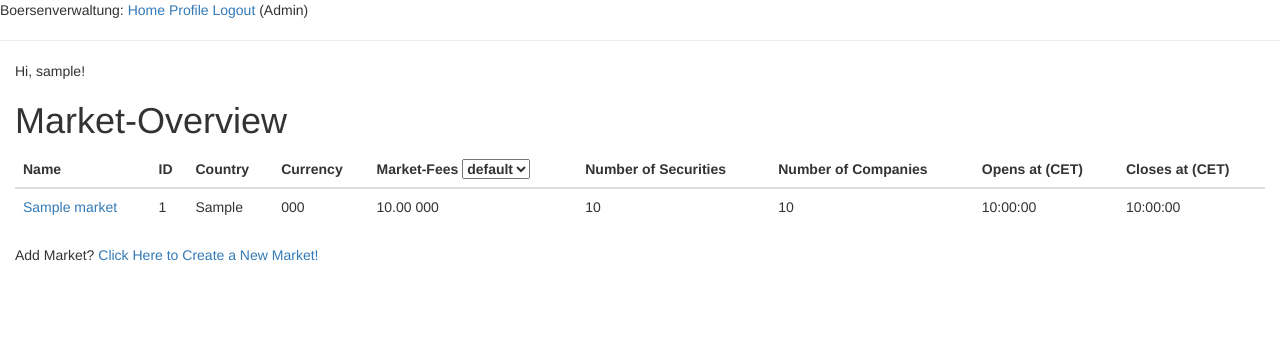
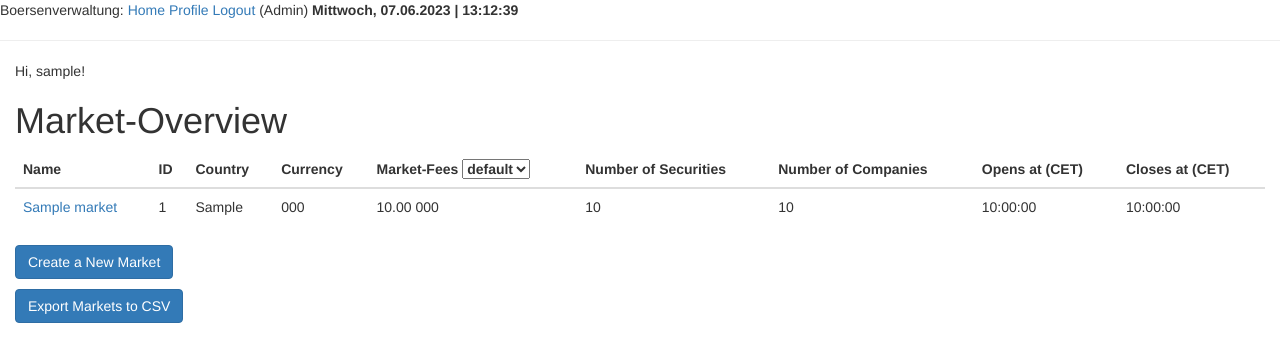
Before and after one commit to knolukas/boersenverwaltung, a Flask app: page / in a window 1280 px wide. Shown: the top 362 px of the page. Run offline with Flask 3, Linux system fonts and the light colour scheme; a user stored in the database is signed in; tables that the repository leaves empty hold one stand-in row (values such as "Sample post"); some libraries are stand-ins or nearby versions.

Commit message:
CSV Export erfolgreich

```diff
--- a/app/models.py
+++ b/app/models.py
@@ -78,7 +78,7 @@ class Currency(db.Model):
 
 class Offer(db.Model):
     security_id = Column(Integer, nullable=False, primary_key=True)
-    market_id = Column(Integer, nullable=False, primary_key=True)
+    market_id = Column(Integer, ForeignKey('market.market_id', name='fk_offer_market_id'), nullable=False, primary_key=True)
     amount = Column(Integer, nullable=False)
 
     def __repr__(self):
--- a/app/routes.py
+++ b/app/routes.py
@@ -1,10 +1,15 @@
+import csv
+import io
 import json
 
+import pandas as pd
 import requests
+from sqlalchemy import select, column
+from sqlalchemy.orm import query
 
 from app import app, db
 from app.forms import LoginForm, RegistrationForm, EditProfileForm, PostForm, CreateNewMarketForm
-from flask import render_template, flash, redirect, url_for, request, jsonify
+from flask import render_template, flash, redirect, url_for, request, jsonify, Response
 from flask_login import current_user, login_user, logout_user
 from app.models import User, Post, Market, Transactions, Offer, Currency
 from flask_login import login_required
@@ -12,6 +17,11 @@ from werkzeug.urls import url_parse
 from datetime import datetime
 
 import sqlite3
+
+
+@app.context_processor
+def inject_datetime():
+    return {'current_time': datetime.utcnow()}
 
 
 @app.route('/', methods=['GET', 'POST'])
@@ -152,7 +162,7 @@ def time_to_string(time_obj):
 def market(market_id):
     market = Market.query.filter_by(market_id=market_id).first_or_404()
     transactions = Transactions.query \
-        .filter_by(market_id=market_id)\
+        .filter_by(market_id=market_id) \
         .order_by(Transactions.transaction_id.desc()) \
         .limit(10) \
         .all()
@@ -243,7 +253,7 @@ def buy(market_id):
 
     if get_security_info.status_code == 200:
         get_data = get_security_info.json()
-        #print(get_data)
+        # print(get_data)
         for get_entry in get_data:
             security_price = get_entry['price']
 
@@ -294,7 +304,7 @@ def sell(market_id):
 
     if get_security_info.status_code == 200:
         get_data = get_security_info.json()
-        #print(get_data)
+        # print(get_data)
         for get_entry in get_data:
             security_price = get_entry['price']
 
@@ -389,6 +399,41 @@ def get_currencies():
     db.session.commit()
     return '', 200
 
+#.label('id_market')
+@app.route('/markets/create_csv')
+def create_csv():
+    data = db.session.query(Market.market_name, Market.market_id, Offer.amount,
+                            Offer.security_id) \
+        .join(Offer, Market.market_id == Offer.market_id, isouter=True)
+    results = data.all()
+
+
+    csv_buffer = io.StringIO()
+    csv_writer = csv.writer(csv_buffer)
+
+    csv_writer.writerow([
+        'Market Name',
+        'Market ID',
+        'Amount',
+        'Security ID'
+    ])
+
+    for result in results:
+        csv_writer.writerow([
+            result.market_name,
+            result.market_id,
+            result.amount,
+            result.security_id
+        ])
+
+    csv_text = csv_buffer.getvalue()
+
+    return Response(
+        csv_text,
+        mimetype='text/csv',
+        headers={'Content-disposition': 'attachment; filename=data.csv'}
+    )
+
 
 @app.route('/firmen/wertpapiere/<market_id>', methods=['GET'])
 # @login_required
@@ -414,9 +459,6 @@ def securities_info(market_id):
     ), 200
 
 
-
-
-
 @app.route('/firmen/wertpapier/<security_id>/kauf', methods=['PUT'])
 # Info ausgabe wenn Wertpapier gekauft wurde
 def sold_info(security_id):
--- a/app/templates/base.html
+++ b/app/templates/base.html
@@ -5,14 +5,9 @@
     {{ super() }}
 {% endblock %}
 
+
 <!DOCTYPE html>
 <html>
-<style>
-    .custom-container a{
-      font-size: 5px;
-      padding: 10px;
-    }
-  </style>
 
 {% block head %}
     {{ super() }}
@@ -25,6 +20,33 @@
 {% endblock %}
 
 {% block body %}
+     {% block scripts %}
+        {{ super() }}
+        <script>
+            function updateTime() {
+                var currentTime = new Date();
+                var hours = ('0' + currentTime.getHours()).slice(-2);
+                var minutes = ('0' + currentTime.getMinutes()).slice(-2);
+                var seconds = ('0' + currentTime.getSeconds()).slice(-2);
+                var formattedTime = hours + ":" + minutes + ":" + seconds;
+
+                document.getElementById("current-time").textContent = formattedTime;
+
+                var year = currentTime.getFullYear();
+                var month = ('0' + (currentTime.getMonth() + 1)).slice(-2);
+                var day = ('0' + currentTime.getDate()).slice(-2);
+                var formattedDate = day + "." + month + "." + year + " | ";
+
+                var days = ['Sonntag', 'Montag', 'Dienstag', 'Mittwoch', 'Donnerstag', 'Freitag', 'Samstag'];
+                var dayOfWeek = days[currentTime.getDay()];
+
+                document.getElementById("current-date").textContent = dayOfWeek + ", " + formattedDate;
+            }
+
+            setInterval(updateTime, 1000);
+        </script>
+    {% endblock %}
+
     <div>
         Boersenverwaltung:
         <a href="{{ url_for('index') }}">Home</a>
@@ -37,7 +59,11 @@
         {% if current_user.admin_tag %}
         (Admin)
         {% endif %}
+        <b id="current-date"></b>
+        <b id="current-time"></b>
+
     </div>
+
     <hr>
 
     {% with messages = get_flashed_messages() %}
--- a/app/templates/create_market.html
+++ b/app/templates/create_market.html
@@ -1,6 +1,7 @@
 {% extends "base.html" %}
 
 {% block content %}
+    <div class="container-fluid">
         <h1>Create New Market</h1>
         <form action="" method="post">
             {{ form.hidden_tag() }}
@@ -49,4 +50,5 @@
 
             <p>{{ form.submit() }}</p>
         </form>
+    </div>
 {% endblock %}
--- a/app/templates/index.html
+++ b/app/templates/index.html
@@ -100,10 +100,12 @@
           }
       }
     </script>
-
     {% if current_user.admin_tag %}
     <p> </p>
-    <p>Add Market? <a href="{{ url_for('createmarket') }}">Click Here to Create a New Market!</a></p>
+    <a href="{{ url_for('createmarket') }}" class="btn btn-primary">Create a New Market</a>
     {% endif %}
+    <p> </p>
+    <a href="{{ url_for('create_csv') }}" class="btn btn-primary">Export Markets to CSV</a>
+
     </div>
 {% endblock %}
```
Also changed, not shown: app/forms.py (+9 -3 lines), app/templates/market.html (+39 -0 lines), app.db. Lines whose indentation alone changed are shown as unchanged.
